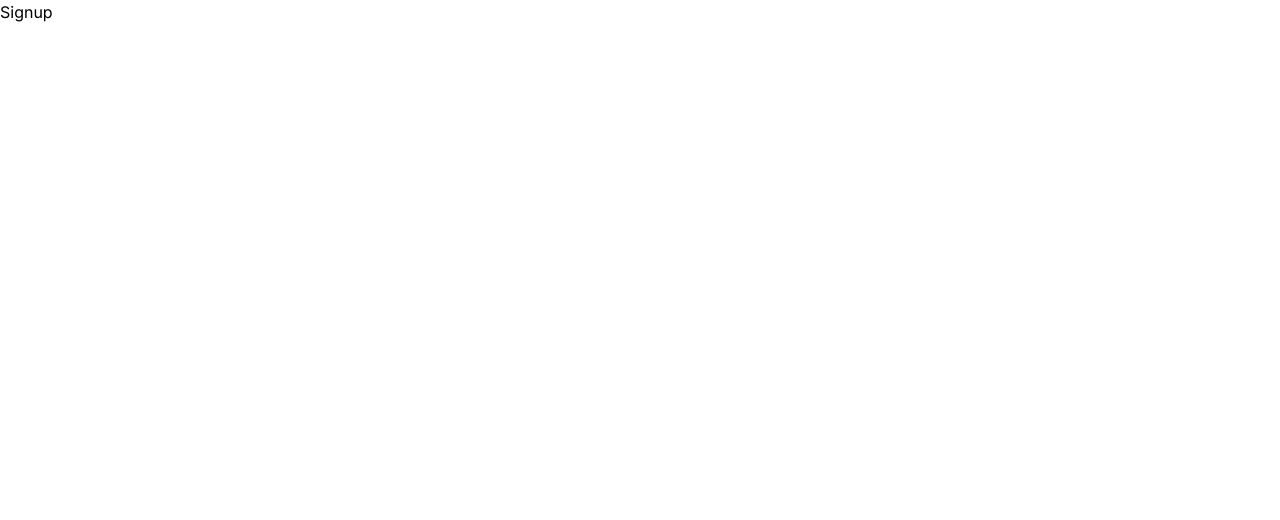
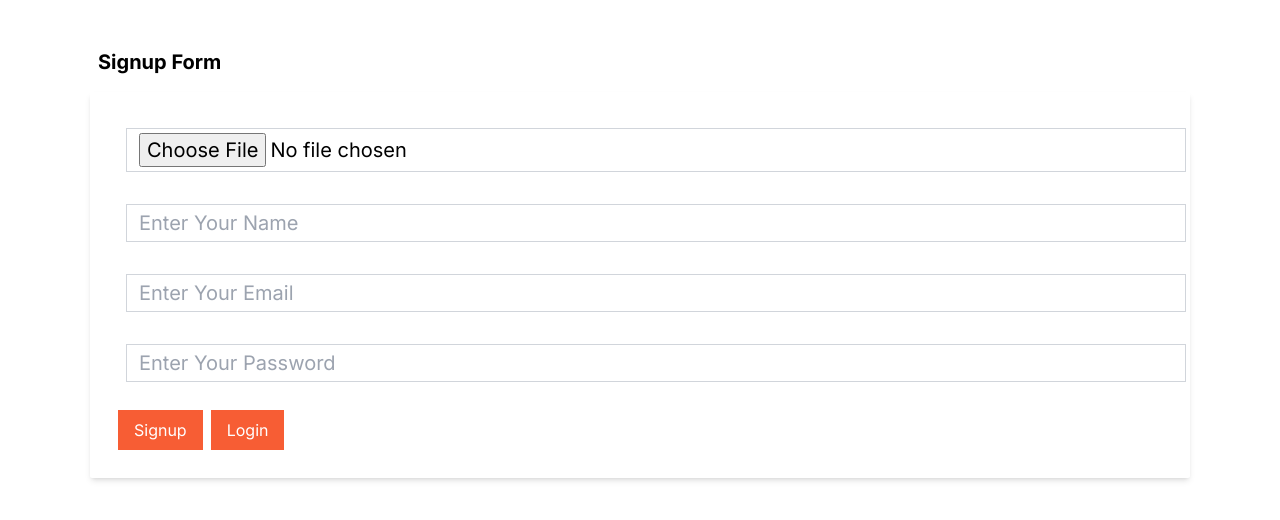
Before and after one commit to Vijay-mehta/carVista, a Next.js app: page /store/signup in a window 1280 px wide. Shown: the top 520 px of the page. Built offline with nearby package versions, Linux system fonts and the light colour scheme.

Commit message:
signup form

```diff
--- a/src/app/ui/auth/Signup.js
+++ b/src/app/ui/auth/Signup.js
@@ -1,7 +1,23 @@
+'use client'
 const Signup =()=>{
+
+    const handleChange=()=>{
+
+    }
     return(
-        <>
-        Signup</>
+        <div className=" flex justify-center  text-black bg-white my-10 ">
+        <div className="   w-[1100px]">
+            <h1 className=" font-bold text-xl mb-4 m-2">Signup Form</h1>
+        <form className="shadow-md rounded-sm p-5">
+
+        <input type="file" placeholder="Upload Your Photo" name="file" onChange={(e)=>handleChange(e.target.value)} className="px-3 m-4 py-1 border border-gray-300  w-full hover:border-blue-200  text-xl"   />
+        <input type="text" placeholder="Enter Your Name" name="name" onChange={(e)=>handleChange(e.target.value)} className="px-3 m-4 py-1  border border-gray-300  w-full hover:border-blue-200  text-xl"   />
+        <input type="email" placeholder="Enter Your Email" name="eamil" onChange={(e)=>handleChange(e.target.value)} className="px-3 m-4 py-1 border border-gray-300  w-full hover:border-blue-200  text-xl"   />
+        <input type="password" placeholder="Enter Your Password" name="password" onChange={(e)=>handleChange(e.target.value)} className="px-3 m-4     py-1 border border-gray-300  w-full hover:border-blue-200  text-xl"   />
+        <div className=" flex  mt-3 m-2"><div className="bg-[#f75d34] text-white px-4 py-2 mr-2"><button type="submit"> Signup</button></div><div className="bg-[#f75d34] text-white px-4 py-2"><button type="submit">Login</button></div></div>
+        </form>
+        </div>
+        </div>
     )
 }
 
--- a/src/app/ui/home/HomeLogo.js
+++ b/src/app/ui/home/HomeLogo.js
@@ -7,7 +7,7 @@ const HomeLogo=()=>{
     return(
         <div className=" flex items-center  bg-white  text-black  shadow-md  p-2  rounded-md">
       <FaCarSide   className=" h-20 w-20 text-[#f75d34]"/><p className=" pl-2  font-bold text-xl ">CarVista</p>
-      <PiArrowRightLight className=" w-14  h-9"/>
+      <PiArrowRightLight className=" w-10  h-9"/>
 
     </div>
     )
```
